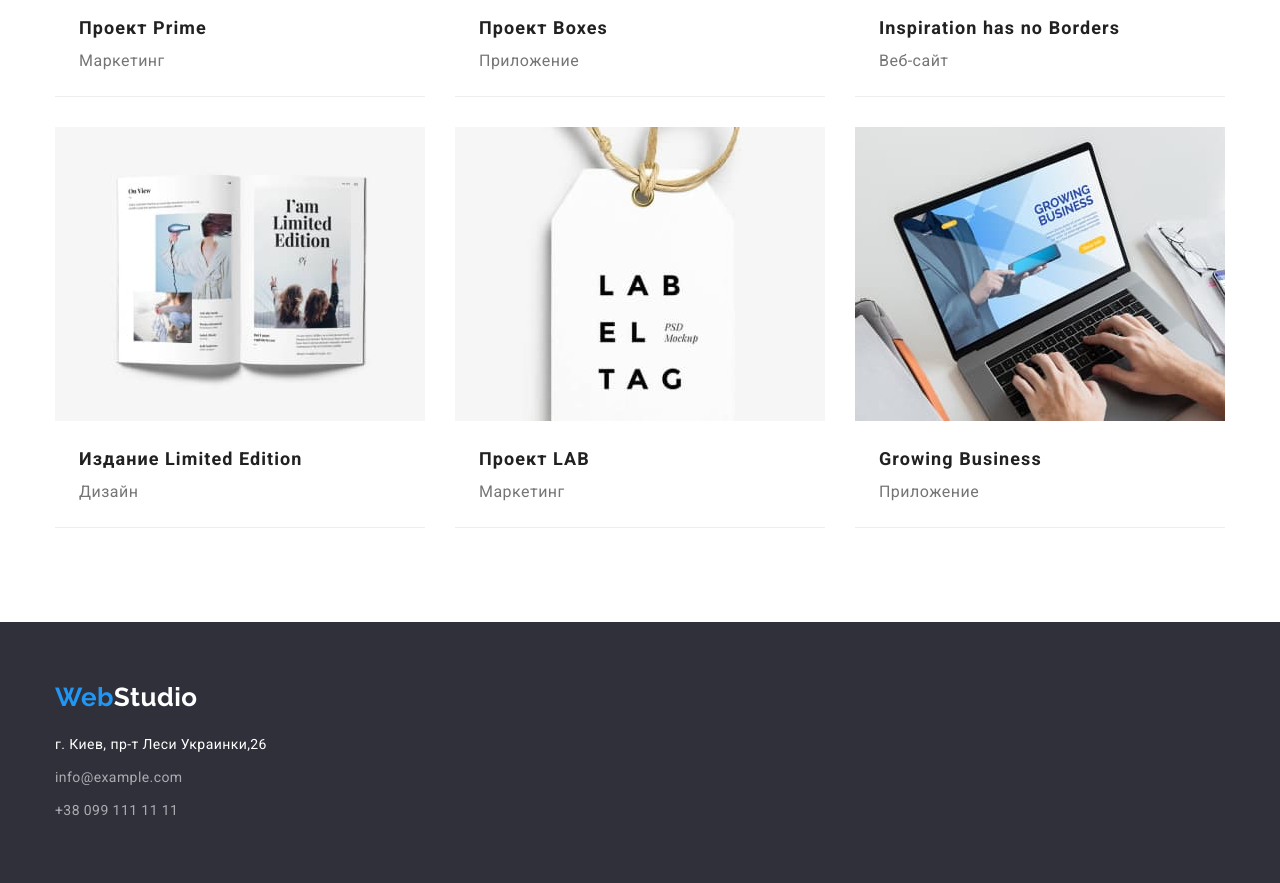
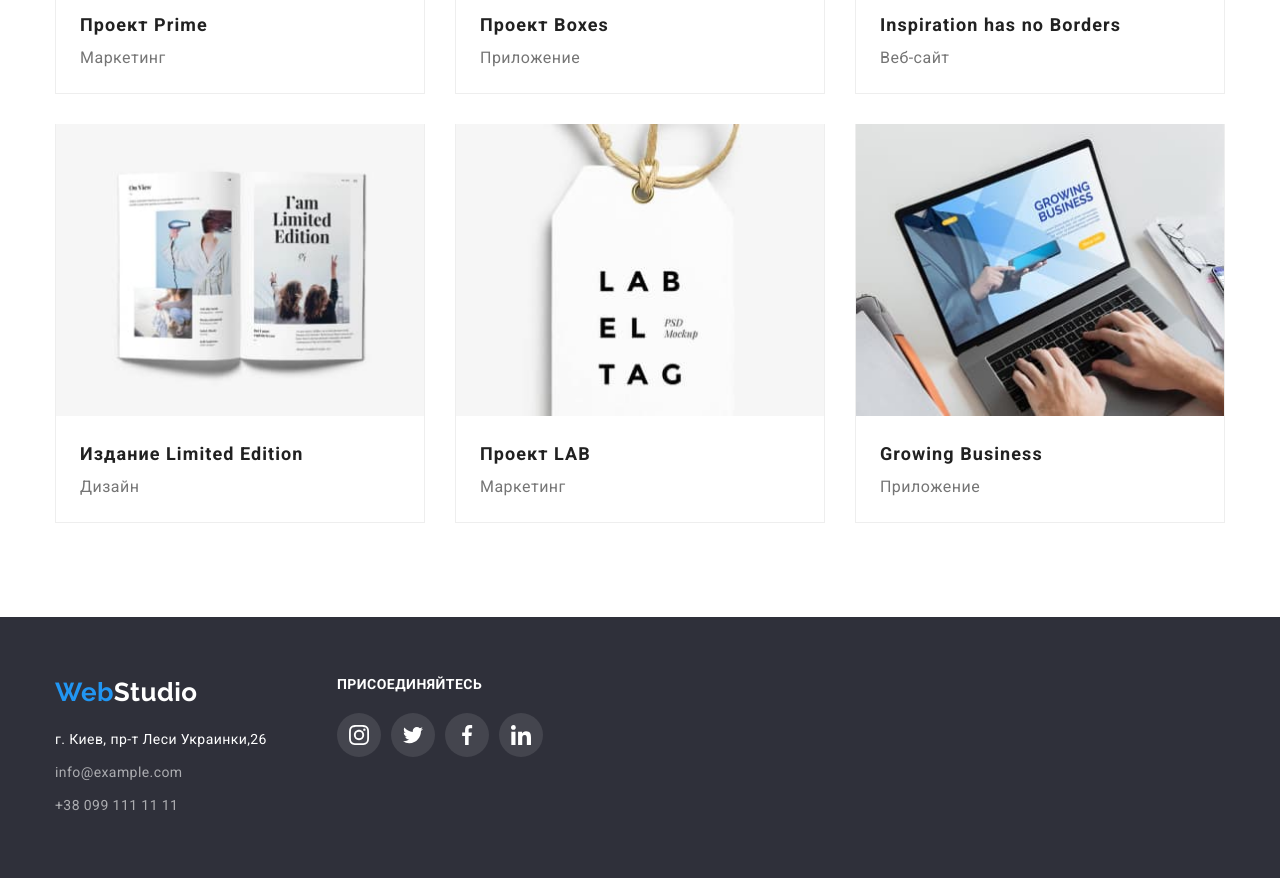
Before and after one commit to Filatov44/goit-markup-hw-04, a plain HTML site: page portfolio.html in a window 1280 px wide. Shown: the part 1000-1883 px from the top of the page. Drawn offline with nearby package versions, Linux system fonts and the light colour scheme.

Commit message:
add shadow portfolio

```diff
--- a/css/styles.css
+++ b/css/styles.css
@@ -578,6 +578,8 @@ img {
 
 
 	/* -------------------PORTFOLIO------------------- */
+
+
 	/* ---------Фильтр--------- */
 	.filter-button-service {
 		padding-top: 94px;
@@ -613,6 +615,7 @@ img {
 	.btn-filter:focus {
 		color: var(--color-btn-portfolio-activ);
 		background-color: var(--background-button-color-active);
+		box-shadow: 0px 3px 1px rgba(0, 0, 0, 0.1), 0px 1px 2px rgba(0, 0, 0, 0.08), 0px 2px 2px rgba(0, 0, 0, 0.12);
 	}
 			/*----------Сетка услуг----------*/
 
@@ -632,8 +635,17 @@ img {
 		margin-right: 30px;
 		margin-bottom: 30px;
 		border-bottom: 1px solid #eeeeee;
+		border-left: 1px solid #eeeeee;
+		border-right: 1px solid #eeeeee;
 
 	}
+
+	.service-network-item:hover,
+	.service-network-item:focus {
+		box-sizing: border-box;
+		box-shadow: 0px 1px 1px rgba(0, 0, 0, 0.12), 0px 4px 4px rgba(0, 0, 0, 0.06), 1px 4px 6px rgba(0, 0, 0, 0.16);
+	}
+
 	.service-network-item:nth-child(3n) {
 		margin-right: 0;
 	}
--- a/portfolio.html
+++ b/portfolio.html
@@ -35,10 +35,18 @@
         <div class="head-contact">
           <ul class="header-contact list">
             <li class="header-contact-item">
-              <a class="link no-link" href="mailto:info@devstudio.com">info@devstudio.com</a>
+              <a class="link no-link" href="mailto:info@devstudio.com">
+					<svg class="header-contact-icon" width="16" height="12">
+                  <use href="./images/symbol-defs.svg#icon-envelope"></use>
+                </svg>
+					info@devstudio.com</a>
             </li>
             <li class="header-contact-item">
-              <a class="link no-link" href="tel:+380961111111">+38 096 111 11 11</a>
+              <a class="link no-link" href="tel:+380961111111">
+					<svg class="header-contact-icon" width="10" height="16">
+                  <use href="./images/symbol-defs.svg#icon-smartphone"></use>
+                </svg>
+					+38 096 111 11 11</a>
             </li>
           </ul>
         </div>
@@ -155,13 +163,18 @@
     <!--Футер-->
     <footer class="footer">
       <div class="container">
+			<div class="footer-general">
+				<div class="footer-left">
         <a class="logo-footer no-link" href="./index.html"
-          ><span class="logo-web">Web</span>Studio</a
-        >
+          ><span class="logo-web">Web</span>Studio</a>
         <address class="address">
           <ul class="adress-list list">
             <li class="adress-list-item">
-              <a class="adress-map no-link" href="https://goo.gl/maps/NMQGQq8gnhBhWBcv5"
+              <a
+                class="adress-map no-link"
+                href="https://goo.gl/maps/NMQGQq8gnhBhWBcv5"
+                target="_blank"
+                rel="noopener norferrer"
                 >г. Киев, пр-т Леси Украинки,26</a
               >
             </li>
@@ -173,6 +186,41 @@
             </li>
           </ul>
         </address>
+				</div>
+				<div class="footer-central">
+					<p class="footer-central-title">Присоединяйтесь</p>
+					<ul class="footer-social-list list">
+						<li class="footer-social-item">
+						  <a href="" class="footer-social-link">
+							 <svg class="footer-social-icon" width="20" height="20">
+								<use href="./images/symbol-defs.svg#icon-instagram"></use>
+							 </svg>
+						  </a>
+						</li>
+						<li class="footer-social-item">
+						  <a href="" class="footer-social-link">
+							 <svg class="footer-social-icon" width="20" height="20">
+								<use href="./images/symbol-defs.svg#icon-twitter"></use>
+							 </svg>
+						  </a>
+						</li>
+						<li class="footer-social-item">
+						  <a href="" class="footer-social-link">
+							 <svg class="footer-social-icon" width="20" height="20">
+								<use href="./images/symbol-defs.svg#icon-facebook"></use>
+							 </svg>
+						  </a>
+						</li>
+						<li class="footer-social-item">
+						  <a href="" class="footer-social-link">
+							 <svg class="footer-social-icon" width="20" height="20">
+								<use href="./images/symbol-defs.svg#icon-linkedin"></use>
+							 </svg>
+						  </a>
+						</li>
+					 </ul>
+				</div>
+			</div>
       </div>
     </footer>
   </body>
```
